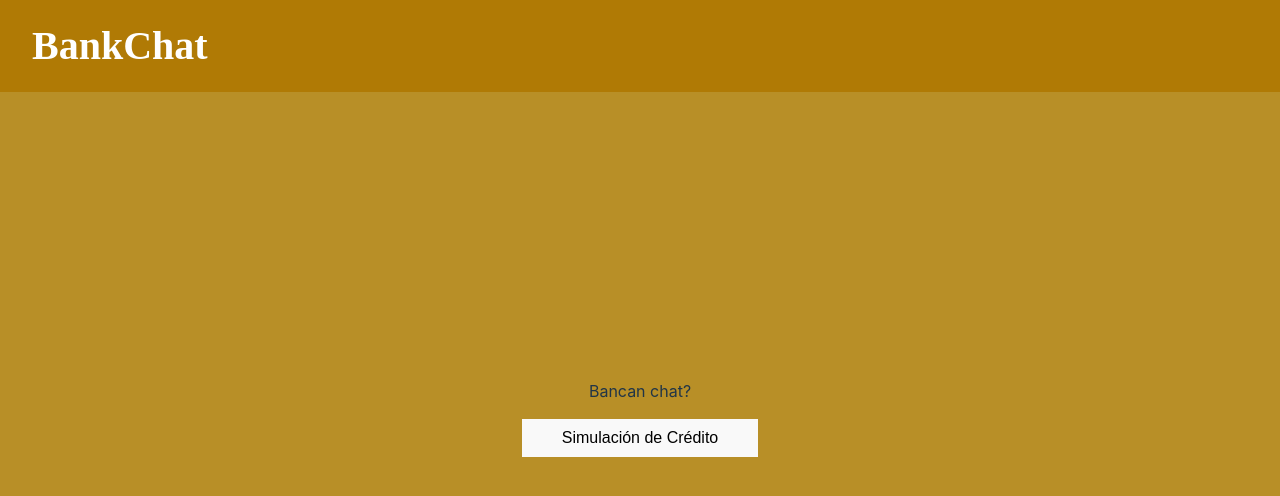
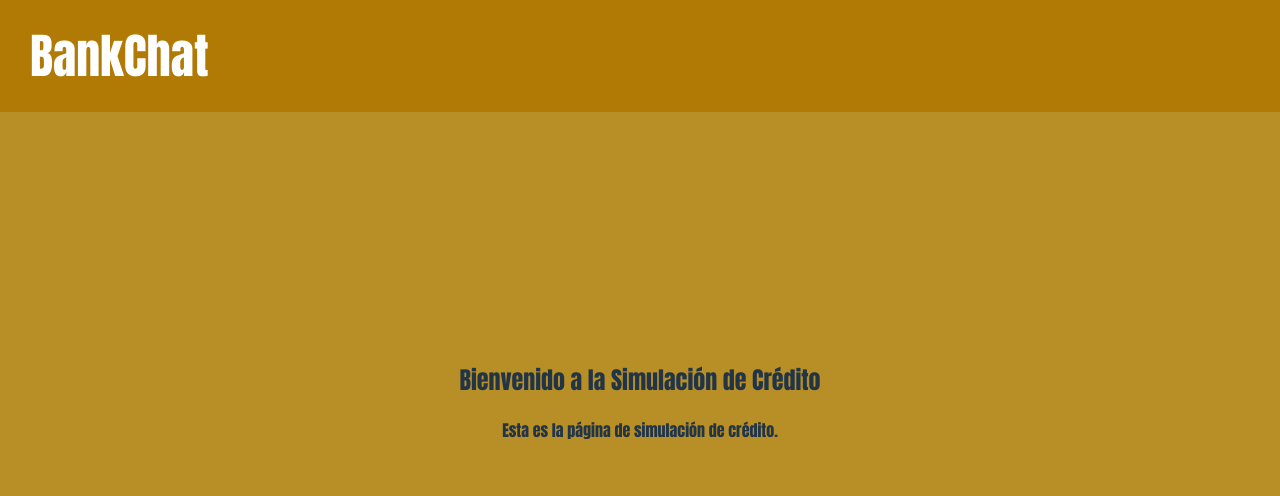
Before and after one commit to DieguinFC/TingesoProyecto1, a React (Vite) app in the folder vite-project/: page /simulate in a window 1280 px wide. Shown: the top 496 px of the page. Built offline with nearby package versions, Linux system fonts and the light colour scheme.

Commit message:
Frontend updates
Added a new page

```diff
--- a/vite-project/package.json
+++ b/vite-project/package.json
@@ -11,7 +11,8 @@
   },
   "dependencies": {
     "react": "^18.3.1",
-    "react-dom": "^18.3.1"
+    "react-dom": "^18.3.1",
+    "react-router-dom": "^6.27.0"
   },
   "devDependencies": {
     "@eslint/js": "^9.11.1",
--- a/vite-project/src/App.css
+++ b/vite-project/src/App.css
@@ -4,22 +4,6 @@
   margin: 0 auto;
   padding: 2rem;
   text-align: center;
-}
-
-/* Logo Styles */
-.logo {
-  height: 6em;
-  padding: 1.5em;
-  will-change: filter;
-  transition: filter 300ms;
-}
-
-.logo:hover {
-  filter: drop-shadow(0 0 2em #646cffaa);
-}
-
-.logo.react:hover {
-  filter: drop-shadow(0 0 2em #61dafbaa);
 }
 
 /* Logo Animation */
@@ -42,8 +26,10 @@
 header {
   display: flex;
   justify-content: center;
-  padding: 1.5em;
+  padding: 20px 30px;
   background-color: #b07a05;
+  color: white;
+  font-size: 1.5em;
 }
 
 header h1 {
@@ -56,6 +42,7 @@ header h1 {
   padding: 2em;
   margin-top: 20px;
   text-align: center;
+  font-family: Arial, Helvetica, sans-serif;
 }
 
 /* Simulation Section Styles */
--- a/vite-project/src/App.jsx
+++ b/vite-project/src/App.jsx
@@ -1,29 +1,53 @@
-import { useState } from 'react';
+import React, { useState } from 'react';
 import './App.css';
 import './CreditSimultation.jsx';
-import { BrowserRouter as Router, Routes, Route, Link } from 'react-router-dom';
+import { BrowserRouter as Router, Routes, Route, Link, useNavigate } from 'react-router-dom';
+
 
 
 function HomePage() {
+  const navigate = useNavigate();
+
+  const handleClick = () => {
+    // Redirige a la ruta "/simulate"
+    navigate('/simulate');
+  };
+
+  return (
+    <div className="card">
+      <p>Bancan chat?</p> {/* Mensaje de bienvenida */}
+      <button onClick={handleClick}>Simulación de Crédito</button>
+    </div>
+  );
+}
+
+function CreditSimulation() {
   return (
     <div>
-      <header>
-        <h1>BankChat</h1> {/* Título de la página */}
-      </header>
-      <div className="card">
-        <p>Bancan chat?</p> {/* Mensaje de bienvenida */}
-        {/* Botón que no hace nada */}
-        <button>Simulación de Crédito</button>
-      </div>
+      <h2>Bienvenido a la Simulación de Crédito</h2>
+      <p>Esta es la página de simulación de crédito.</p>
     </div>
   );
 }
 
 function App() {
   return (
-    <div>
-      <HomePage />
-    </div>
+    <Router>
+      {/* Cabezera permanente */}
+      <header>
+        <Link to="/" style={{ textDecoration: 'none', fontSize: '2em', color: 'inherit' }}>
+          BankChat
+        </Link>
+      </header>
+
+      <Routes>
+        {/* Ruta de inicio */}
+        <Route path="/" element={<HomePage />} />
+
+        {/* Ruta para la simulación de crédito */}
+        <Route path="/simulate" element={<CreditSimulation />} />
+      </Routes>
+    </Router>
   );
 }
 
--- a/vite-project/src/index.css
+++ b/vite-project/src/index.css
@@ -1,5 +1,5 @@
 :root {
-  font-family: Inter, system-ui, Avenir, Helvetica, Arial, sans-serif;
+  font-family: Impact, 'Arial', sans-serif;
   line-height: 1.5;
   font-weight: 400;
 
@@ -35,7 +35,7 @@ header {
   display: flex;
   justify-content: space-between;
   align-items:first baseline;
-  padding: 1.5em 2em;
+  padding: 10px, 20px;
   background-color: #b07a05;
   width: 100%;
   position: fixed;
```
Also changed, not shown: vite-project/src/assets/Navigation.jsx (added, +21 -0 lines), 1 other file (tests, documents, lock files or other folders).
